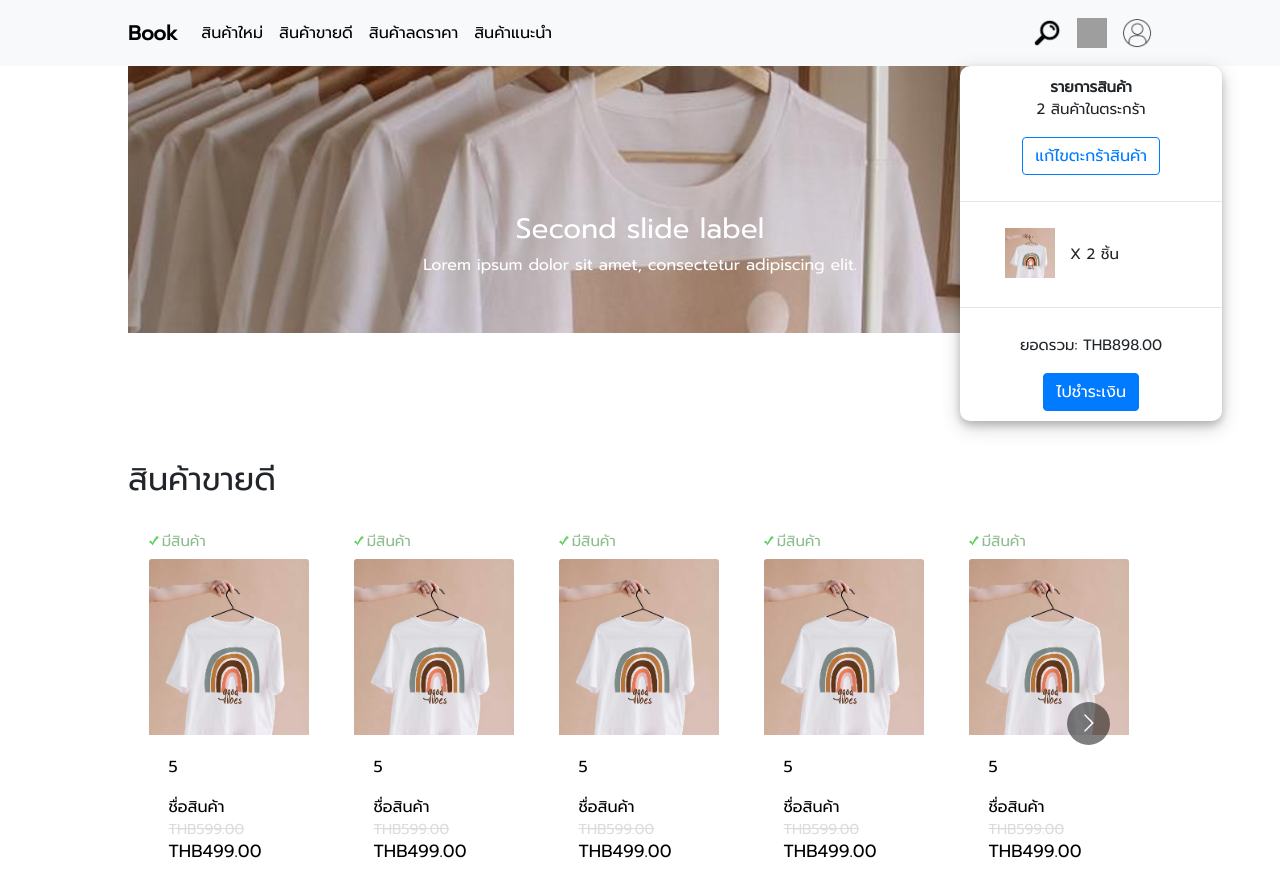
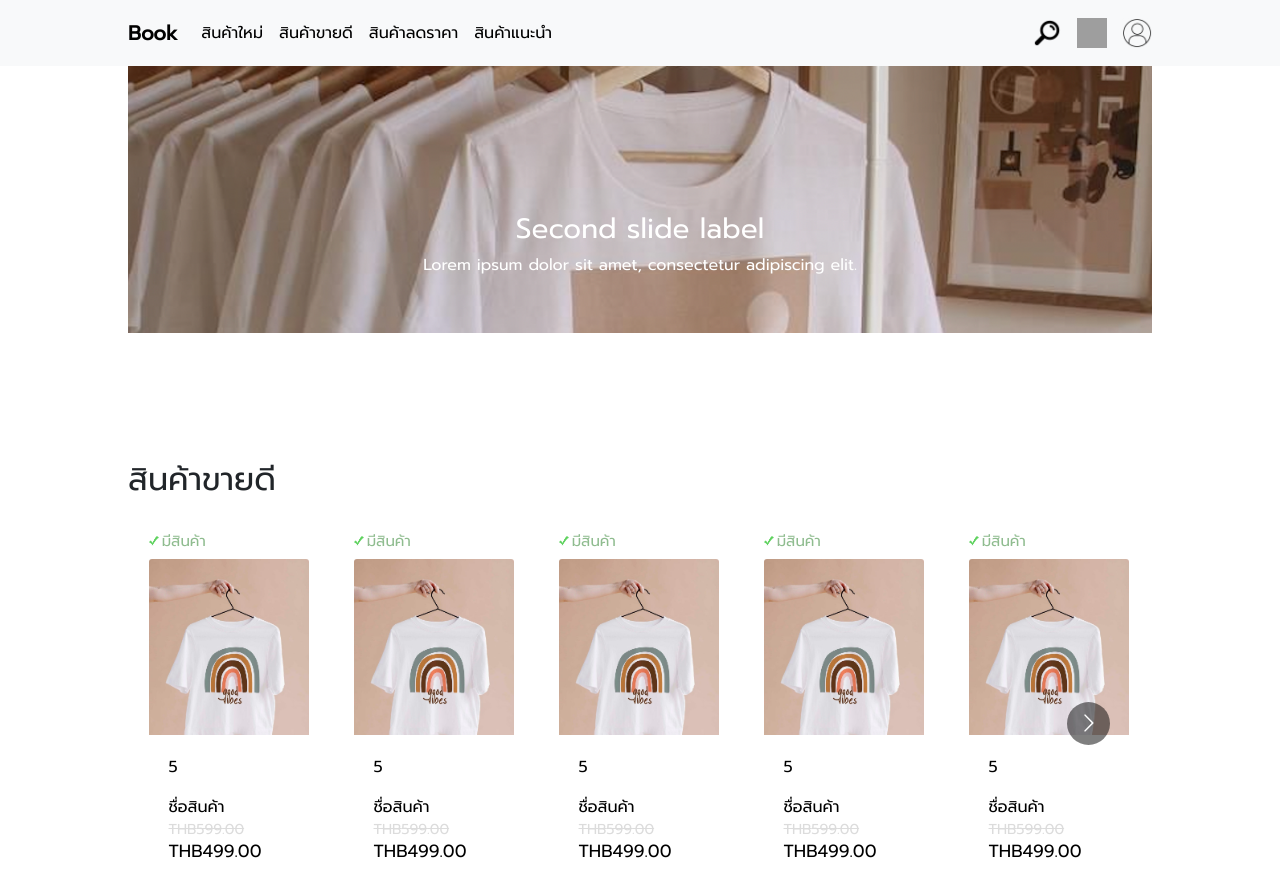
Before and after one commit to Thaksina/website-assignmet, a React (Create React App) app: page / in a window 1280 px wide. Shown: the top 896 px of the page. Built offline with nearby package versions, Linux system fonts and the light colour scheme; grey boxes are pictures that could not be loaded.

Commit message:
change state

```diff
--- a/src/Components/Navbar.js
+++ b/src/Components/Navbar.js
@@ -8,7 +8,7 @@ import useVisiblityToggler from "./useVisiblityToggler";
 
 function Navbar() {
   const [ContactCardComponent, toggleCardVisiblity] = useVisiblityToggler(
-    <Popup />,true);
+    <Popup />,false);
   const [buttonPopup, setButtonPopup] = useState(false);
   return (
     <div className="App">
```
